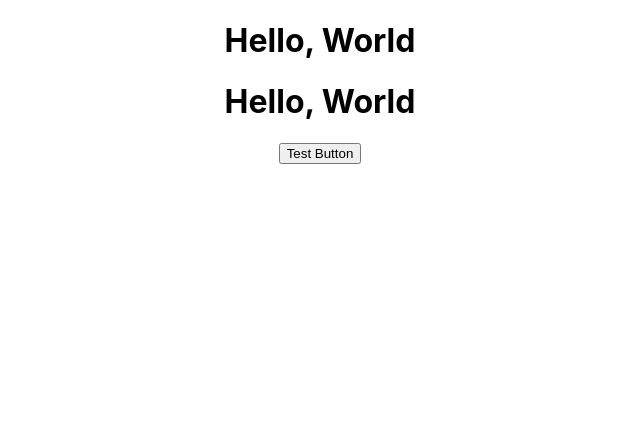
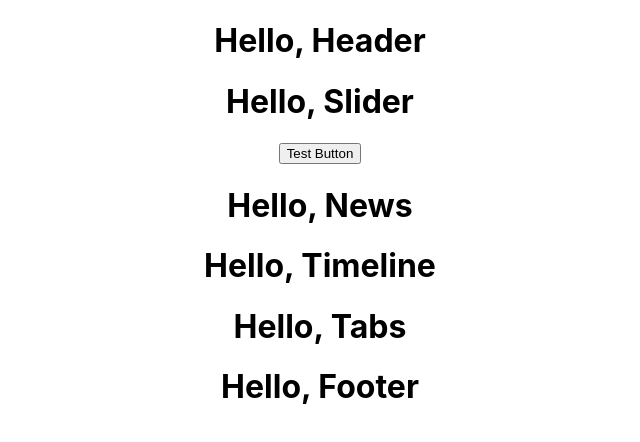
Before and after one commit to BenoitDuPayrat/logotel-demo, a React (Create React App) app: page / in a window 1280 px wide. Shown: the top 442 px of the page, without its empty margins (320-960 px from the left). Built offline with nearby package versions, Linux system fonts and the light colour scheme.

Commit message:
Setting up containers and using ES6 everywhere

```diff
--- a/src/App.js
+++ b/src/App.js
@@ -1,15 +1,23 @@
-import logo from './logo.svg';
-import './App.css';
+import React, { Component } from 'react';
 import Header from './Header';
 import Slider from './Slider/Slider';
+import News from './News/News';
+import Timeline from './Timeline/Timeline';
+import Tabs from './Tabs/Tabs';
+import Footer from './Footer';
+import './App.css';
 
-function App() {
-  return (
-      <div className="App">
-        <Header name="World" />
-        <Slider name="World" />
-    </div>
-  );
+class App extends Component {
+    render() {
+        return <div className="App">
+            <Header name="Header" />
+            <Slider name="Slider" />
+            <News name="News" />
+            <Timeline name="Timeline" />
+            <Tabs name="Tabs" />
+            <Footer name="Footer" />
+        </div>
+    };
 }
 
 export default App;
--- a/src/Footer.js
+++ b/src/Footer.js
@@ -0,0 +1,9 @@
+import React, { Component } from 'react';
+
+class Footer extends Component {
+    render() {
+        return <h1 className="logotel-footer">Hello, {this.props.name}</h1>;
+    }
+}
+
+export default Footer;
--- a/src/Header.js
+++ b/src/Header.js
@@ -2,7 +2,7 @@ import React, { Component } from 'react';
 
 class Header extends Component {
     render() {
-        return <h1 className="logotel_header">Hello, {this.props.name}</h1>;
+        return <h1 className="logotel-header">Hello, {this.props.name}</h1>;
     }
 }
 
--- a/src/News/News.js
+++ b/src/News/News.js
@@ -0,0 +1,9 @@
+import React, { Component } from 'react';
+
+class News extends Component {
+    render() {
+        return <h1 className="logotel-news">Hello, {this.props.name}</h1>;
+    }
+}
+
+export default News;
--- a/src/Slider/Slider.js
+++ b/src/Slider/Slider.js
@@ -3,10 +3,10 @@ import Button from '../Tools/Button';
 
 class Slider extends Component {
     render() {
-        return <>
-                <h1>Hello, {this.props.name}</h1>
-                <Button name="Button"/>
-            </>;
+        return <div className="logotel-slider">
+            <h1>Hello, {this.props.name}</h1>
+            <Button name="Button"/>
+            </div>;
     }
 }
 
--- a/src/Tabs/Tabs.js
+++ b/src/Tabs/Tabs.js
@@ -0,0 +1,9 @@
+import React, { Component } from 'react';
+
+class Tabs extends Component {
+    render() {
+        return <h1 className="logotel-tabs">Hello, {this.props.name}</h1>;
+    }
+}
+
+export default Tabs;
--- a/src/Timeline/Timeline.js
+++ b/src/Timeline/Timeline.js
@@ -0,0 +1,9 @@
+import React, { Component } from 'react';
+
+class Timeline extends Component {
+    render() {
+        return <h1 className="logotel-timeline">Hello, {this.props.name}</h1>;
+    }
+}
+
+export default Timeline;
```
